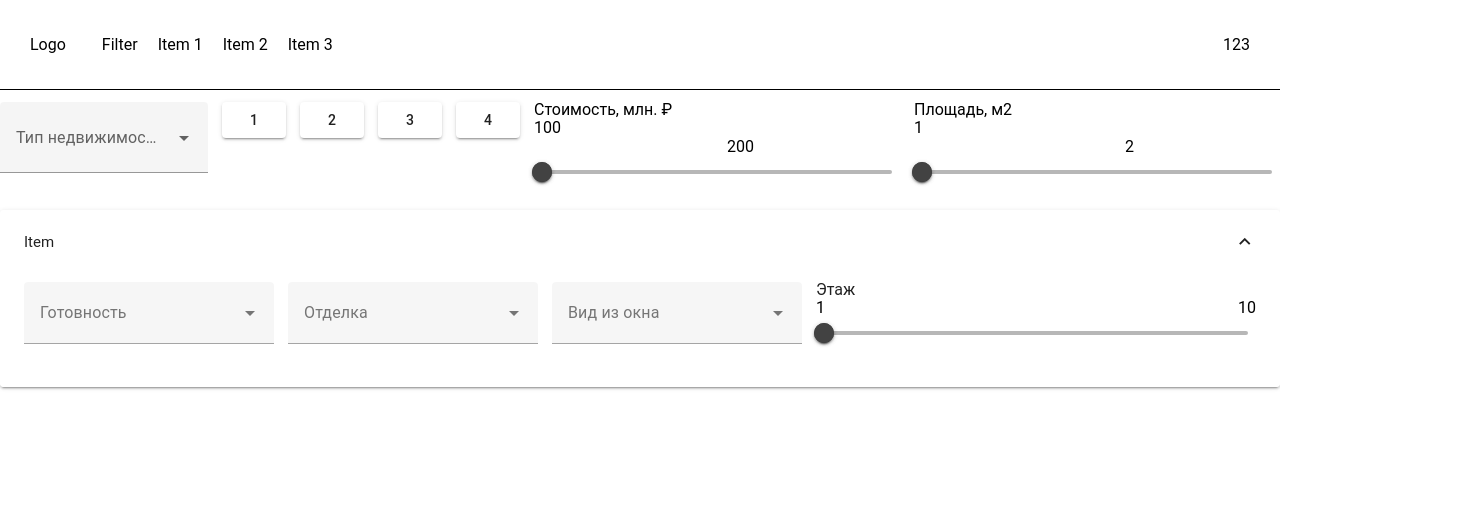
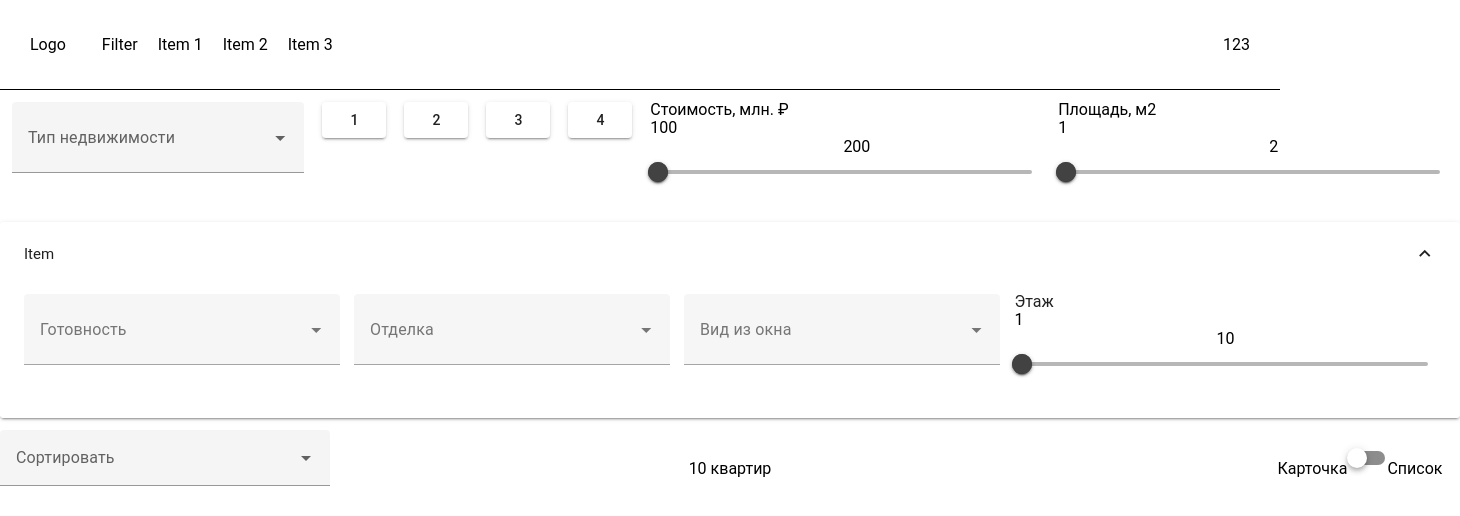
Before and after one commit to yakovetsrr/realty-vue, a Vue app: page /filter in a window 1280 px wide. Both pictures are taken after a click on the button "Item". Shown: the top 516 px of the page, 1460 px wide, since content can reach past the window. Built offline with nearby package versions, Linux system fonts and the light colour scheme.

Commit message:
feat: add filterResult block

```diff
--- a/src/views/FilterPage.vue
+++ b/src/views/FilterPage.vue
@@ -3,15 +3,30 @@ import { defineComponent } from 'vue'
 
 export default defineComponent({
   name: 'FilterPage',
+  data() {
+    return {
+      flatOptions: ['Квартира', 'Апартаменты'],
+      doneOptions: ['Вторичка', 'Новостройка'],
+      finishingOptions: ['Черновая отделка', 'Чистовая отделка'],
+      viewWindowOptios: ['Во двор', 'На улицу'],
+      sortOptions: [
+        'По росту стоимости',
+        'По убыванию стоимости',
+        'По росту площади',
+        'По убыванию стоимосит',
+      ],
+    }
+  },
 })
 </script>
 
 <template>
-  <div>
+  <div :class="$style.container">
     <div :class="$style.filterPage">
       <div :class="$style.filter">
         <VSelect
           :class="$style.select"
+          :items="flatOptions"
           label="Тип недвижимости"
         />
         <VBtn>1</VBtn>
@@ -57,14 +72,17 @@ export default defineComponent({
           <div :class="$style.expationPanelText">
             <VSelect
               :class="$style.select"
+              :items="doneOptions"
               label="Готовность"
             />
             <VSelect
               :class="$style.select"
+              :items="finishingOptions"
               label="Отделка"
             />
             <VSelect
               :class="$style.select"
+              :items="viewWindowOptios"
               label="Вид из окна"
             />
             <div :class="$style.slider">
@@ -86,24 +104,39 @@ export default defineComponent({
         </VExpansionPanelText>
       </VExpansionPanel>
     </VExpansionPanels>
+    <div :class="$style.filterResults">
+      <div :class="$style.test">
+        <VSelect
+          :class="$style.select"
+          :items="sortOptions"
+          label="Сортировать"
+        />
+      </div>
+      <span> 10 квартир</span>
+      <div :class="$style.switch">
+        <label>Карточка</label>
+        <VSwitch />
+        <label>Список</label>
+      </div>
+    </div>
   </div>
 </template>
 
 <style module>
 .select {
-  width: 250px;
+  width: 330px;
 }
 .filterPage {
-  padding-top: 12px;
+  padding: 12px 12px;
 }
 
 .filter {
   display: inline-flex;
-  justify-content: start;
-  gap: 14px;
+  justify-content: center;
+  gap: 18px;
 }
 .divSlider {
-  width: 250px;
+  width: 50%;
 }
 .divInput {
   display: flex;
@@ -114,7 +147,29 @@ export default defineComponent({
 }
 .expationPanelText {
   display: inline-flex;
-  justify-content: start;
+  justify-content: center;
   gap: 14px;
 }
+.container {
+  margin: 0 auto;
+  width: 1460px;
+}
+
+.filterResults {
+  padding-top: 12px;
+  display: flex;
+  justify-content: space-between;
+  align-items: center;
+}
+
+.test {
+  width: 200px;
+}
+
+.switch {
+  width: 200px;
+  display: flex;
+  justify-content: center;
+  align-items: center;
+}
 </style>
```
